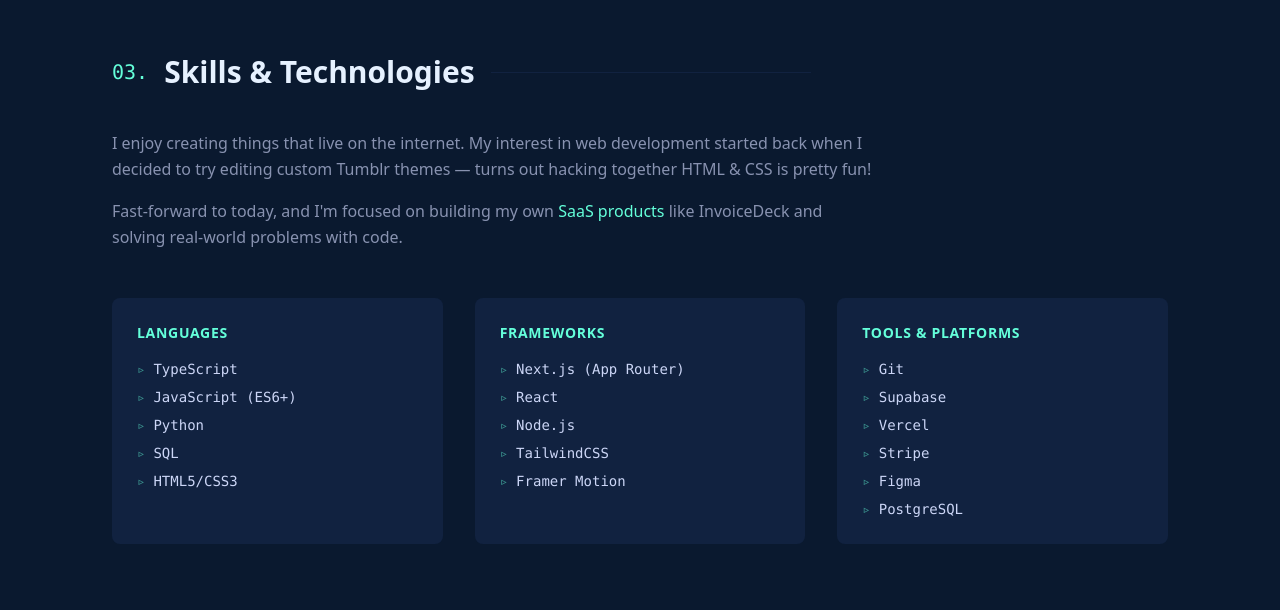
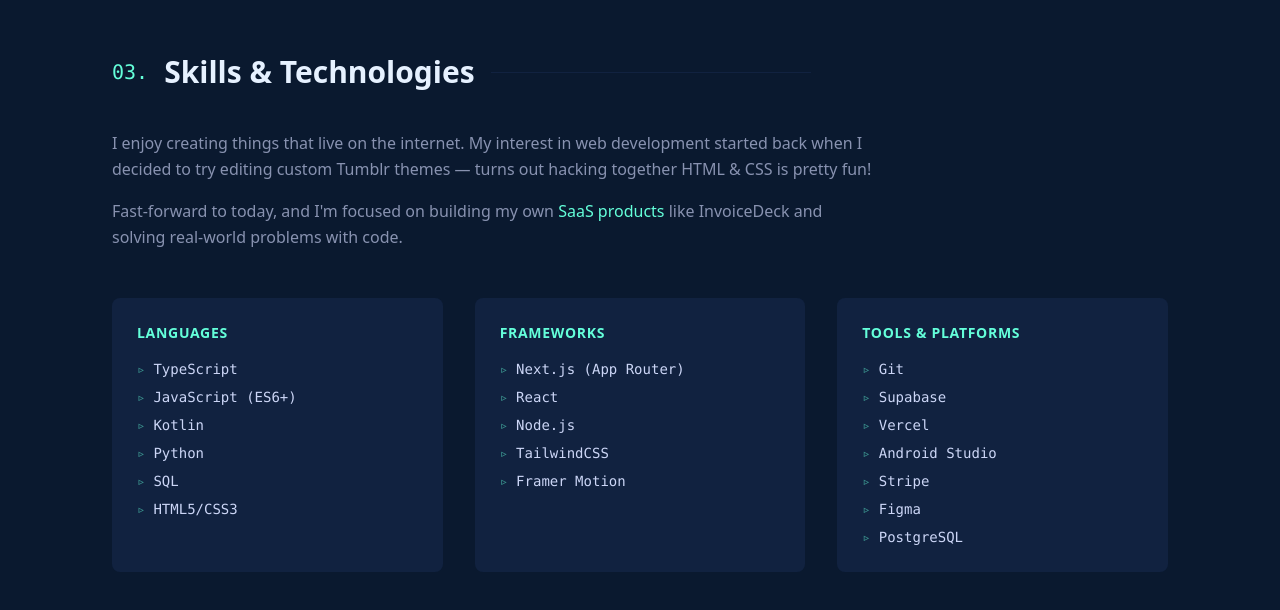
Before and after one commit to WayneChibeu/my-portfolio, a Next.js app: page / in a window 1280 px wide. Shown: the part 2028-2638 px from the top of the page. Built offline with nearby package versions, Linux system fonts and the light colour scheme.

Commit message:
Add Kotlin and Android Studio to skills section

```diff
--- a/src/components/sections/Skills.tsx
+++ b/src/components/sections/Skills.tsx
@@ -3,9 +3,9 @@
 import { motion } from "framer-motion";
 
 const skills = {
-    "Languages": ["TypeScript", "JavaScript (ES6+)", "Python", "SQL", "HTML5/CSS3"],
+    "Languages": ["TypeScript", "JavaScript (ES6+)", "Kotlin", "Python", "SQL", "HTML5/CSS3"],
     "Frameworks": ["Next.js (App Router)", "React", "Node.js", "TailwindCSS", "Framer Motion"],
-    "Tools & Platforms": ["Git", "Supabase", "Vercel", "Stripe", "Figma", "PostgreSQL"]
+    "Tools & Platforms": ["Git", "Supabase", "Vercel", "Android Studio", "Stripe", "Figma", "PostgreSQL"]
 };
 
 export default function Skills() {
```
